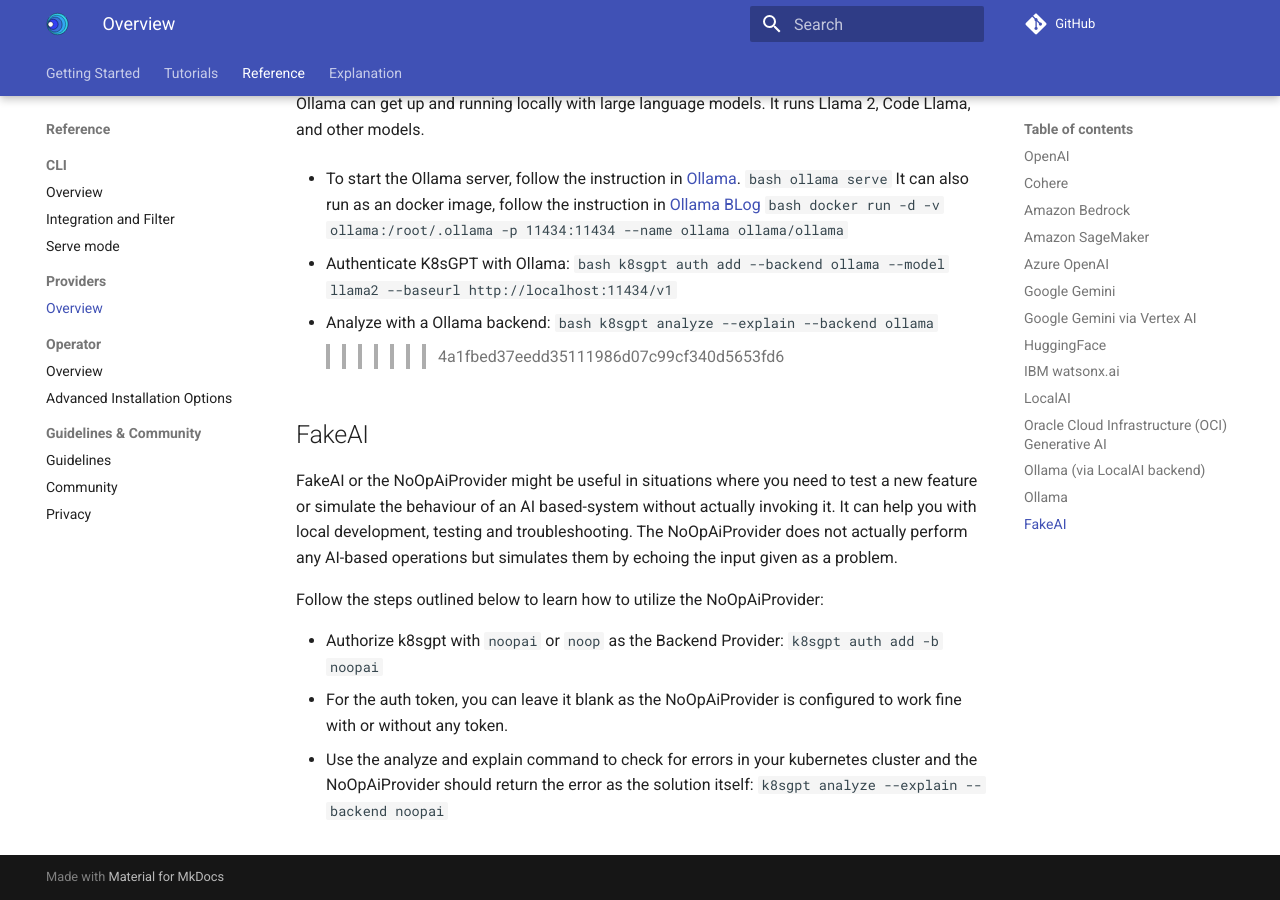
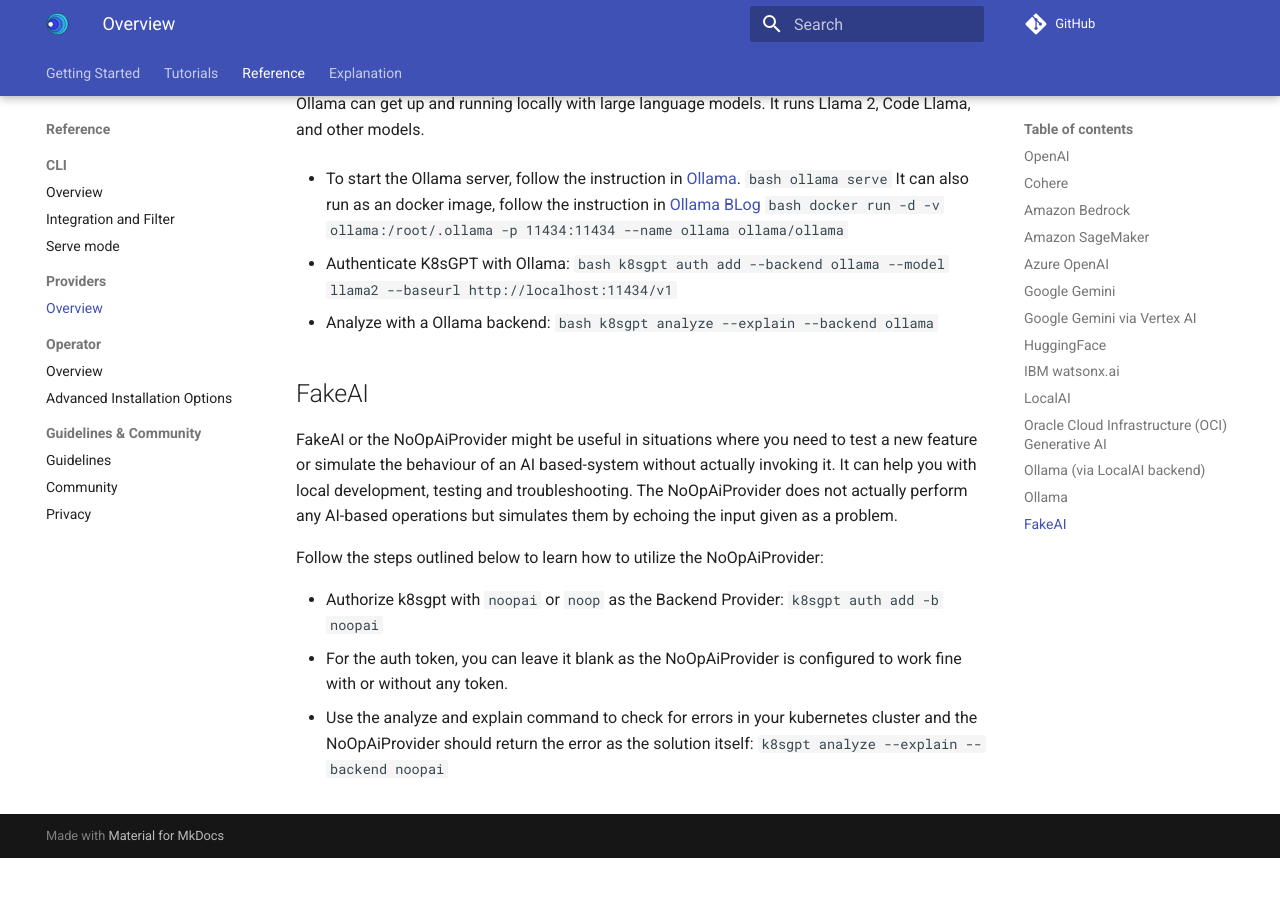
Before and after one commit to k8sgpt-ai/docs, an MkDocs documentation site: the page built from docs/reference/providers/backend.md, in a window 1280 px wide and 900 px high, scrolled down 6084 px. Built offline with MkDocs 1.6.1 and Material for MkDocs 9.7.7, drawn with Linux system fonts in a browser that asks for light colours; comment, search, counter and statistics services are not loaded; after the commit the page ends 6942 px from its top, so only the background shows below that.

````diff
--- a/docs/reference/providers/backend.md
+++ b/docs/reference/providers/backend.md
@@ -248,7 +248,7 @@ Ollama can get up and running locally with large language models. It runs Llama
     ```bash
     k8sgpt analyze --explain --backend ollama
     ```
->>>>>>> 4a1fbed37eedd35111986d07c99cf340d5653fd6
+
 ## FakeAI
 
 FakeAI or the NoOpAiProvider might be useful in situations where you need to test a new feature or simulate the behaviour of an AI based-system without actually invoking it. It can help you with local development, testing and troubleshooting.
````
